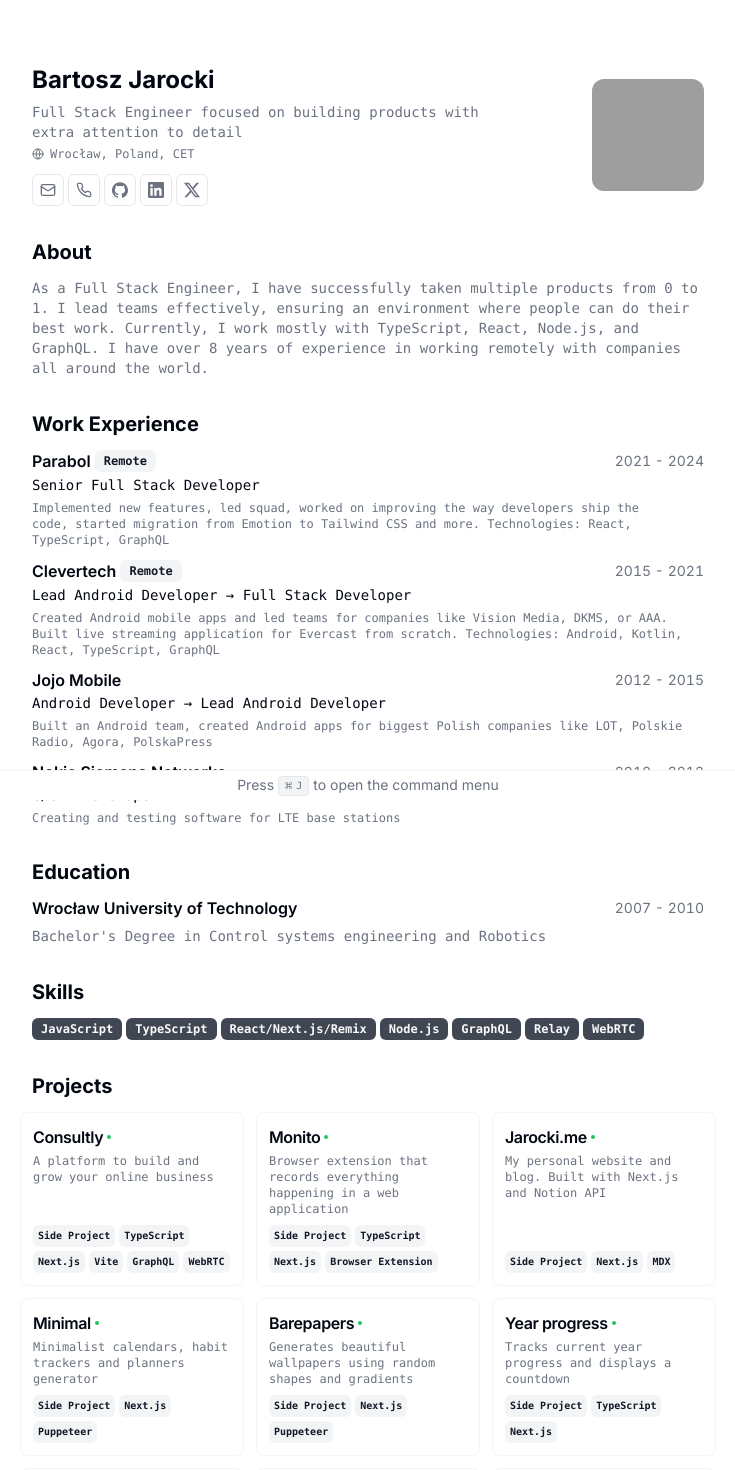
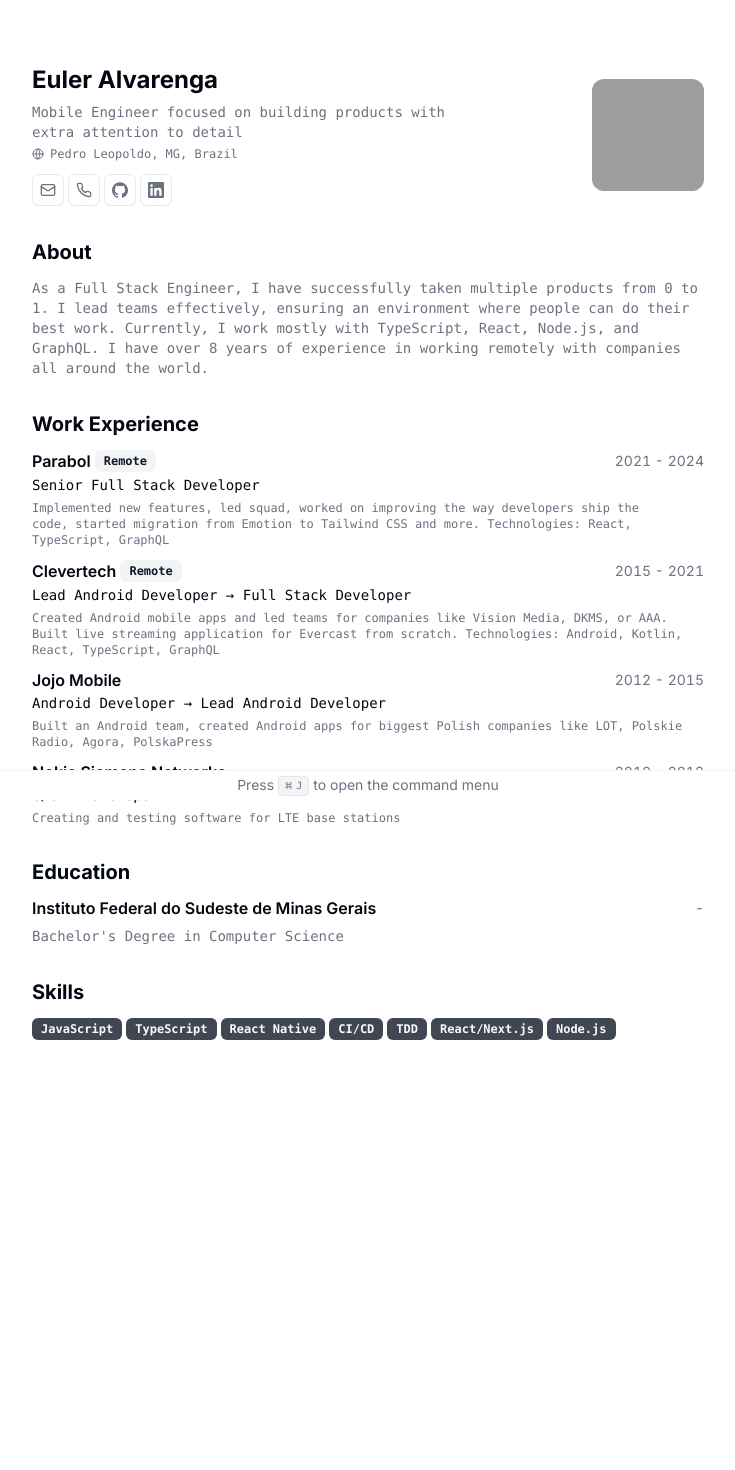
Before and after one commit to alvarengaEuler/sprt-portal-v1, a Next.js app: page / in a window 1280 px wide. Shown: the top 1470 px of the page, without its empty margins (272-1007 px from the left). After the commit the page ends 1104 px from the top, so only its background shows below. Built offline with nearby package versions, Linux system fonts and the light colour scheme; grey boxes are pictures that could not be loaded.

Commit message:
clean some info

```diff
--- a/docker-compose.yaml
+++ b/docker-compose.yaml
@@ -8,3 +8,8 @@ services:
     environment:
       - NODE_ENV=production
     restart: unless-stopped
+
+
+# I'm an independent/indie app developer from Brazil. I enjoy crafting solid and scalable products with great UX and share my findings with others. Currently, I'm trying to build a profitable app business on my own. Currently I'm after a Ramen Profitability.
+
+# I'm an independent app developer from Brazil trying to build a profitable small company on my own. I also craft user-friendly digital experiences and can help you do. Both Mobile or Web-wise
--- a/src/app/page.tsx
+++ b/src/app/page.tsx
@@ -167,7 +167,7 @@ export default function Page() {
           </div>
         </Section>
 
-        <Section className="print-force-new-page scroll-mb-16">
+        {/* <Section className="print-force-new-page scroll-mb-16">
           <h2 className="text-xl font-bold">Projects</h2>
           <div className="-mx-3 grid grid-cols-1 gap-3 print:grid-cols-3 print:gap-2 md:grid-cols-2 lg:grid-cols-3">
             {RESUME_DATA.projects.map((project) => {
@@ -182,7 +182,7 @@ export default function Page() {
               );
             })}
           </div>
-        </Section>
+        </Section> */}
       </section>
 
       <CommandMenu
--- a/src/data/resume-data.tsx
+++ b/src/data/resume-data.tsx
@@ -20,43 +20,38 @@ import {
 import { GitHubIcon, LinkedInIcon, XIcon } from "@/components/icons";
 
 export const RESUME_DATA = {
-  name: "Bartosz Jarocki",
-  initials: "BJ",
-  location: "Wrocław, Poland, CET",
+  name: "Euler Alvarenga",
+  initials: "EA",
+  location: "Pedro Leopoldo, MG, Brazil",
   locationLink: "https://www.google.com/maps/place/Wrocław",
   about:
-    "Full Stack Engineer focused on building products with extra attention to detail",
+    "Mobile Engineer focused on building products with extra attention to detail",
   summary:
     "As a Full Stack Engineer, I have successfully taken multiple products from 0 to 1. I lead teams effectively, ensuring an environment where people can do their best work. Currently, I work mostly with TypeScript, React, Node.js, and GraphQL. I have over 8 years of experience in working remotely with companies all around the world.",
-  avatarUrl: "https://avatars.githubusercontent.com/u/1017620?v=4",
+  avatarUrl: "https://avatars.githubusercontent.com/u/2926662?v=4",
   personalWebsiteUrl: "https://jarocki.me",
   contact: {
-    email: "bartosz.jarocki@hey.com",
-    tel: "+48530213401",
+    email: "euler.sistemas@gmail.com",
+    tel: "+5531999402034",
     social: [
       {
         name: "GitHub",
-        url: "https://github.com/BartoszJarocki",
+        url: "https://github.com/alvarengaEuler/",
         icon: GitHubIcon,
       },
       {
         name: "LinkedIn",
-        url: "https://www.linkedin.com/in/bjarocki/",
+        url: "https://www.linkedin.com/in/euler-alvarenga-b9704467/",
         icon: LinkedInIcon,
-      },
-      {
-        name: "X",
-        url: "https://x.com/BartoszJarocki",
-        icon: XIcon,
       },
     ],
   },
   education: [
     {
-      school: "Wrocław University of Technology",
-      degree: "Bachelor's Degree in Control systems engineering and Robotics",
-      start: "2007",
-      end: "2010",
+      school: "Instituto Federal do Sudeste de Minas Gerais",
+      degree: "Bachelor's Degree in Computer Science",
+      start: "",
+      end: "",
     },
   ],
   work: [
@@ -107,11 +102,11 @@ export const RESUME_DATA = {
   skills: [
     "JavaScript",
     "TypeScript",
-    "React/Next.js/Remix",
+    "React Native",
+    "CI/CD",
+    "TDD",
+    "React/Next.js",
     "Node.js",
-    "GraphQL",
-    "Relay",
-    "WebRTC",
   ],
   projects: [
     {
```
Also changed, not shown: 2 other files (tests, documents, lock files or other folders).
